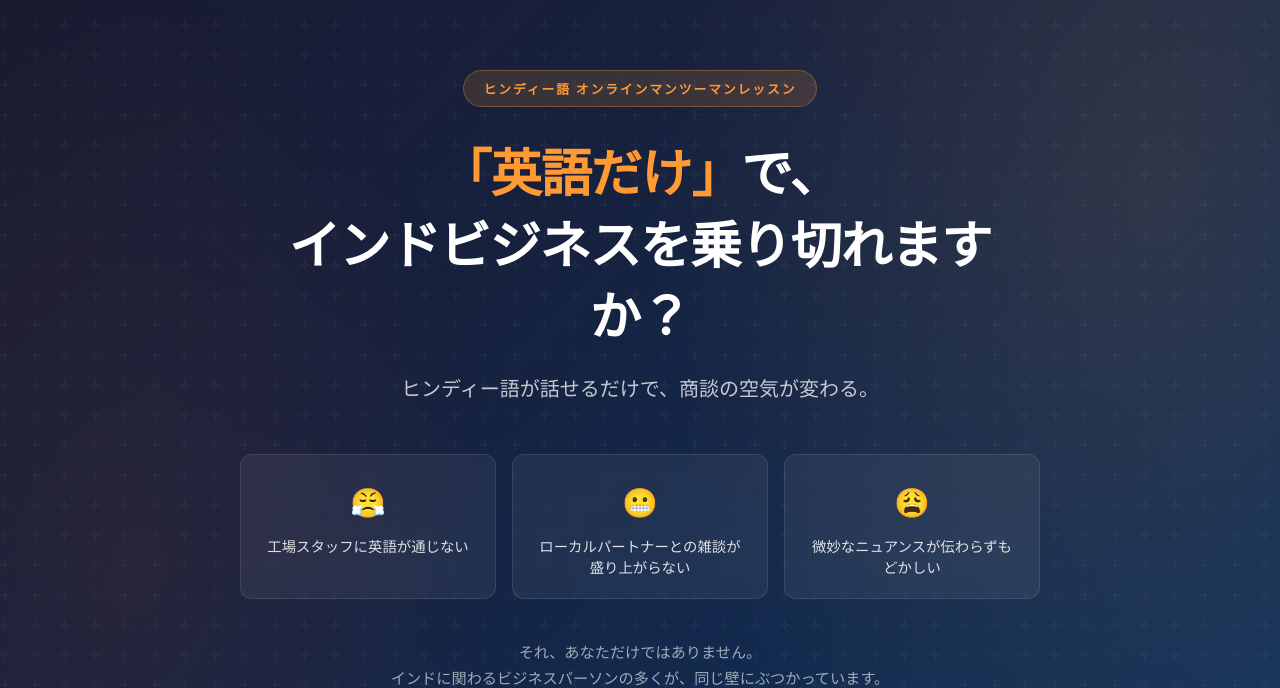
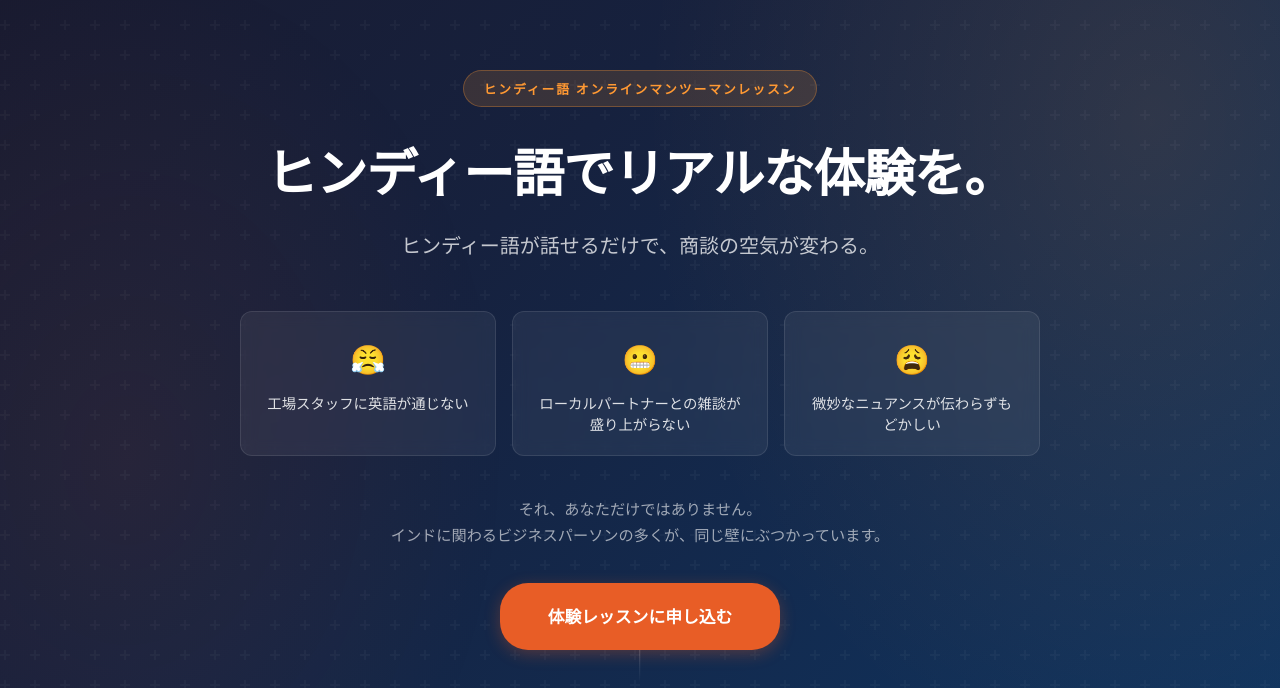
Before and after one commit to harmonic-society/hindi, a plain HTML site: page index.html in a window 1280 px wide. Shown: the part 130-818 px from the top of the page. Drawn offline with Linux system fonts and the light colour scheme.

Commit message:
Update hero title to ヒンディー語でリアルな体験を。
Co-Authored-By: Claude Opus 4.6 <noreply@anthropic.com>

```diff
--- a/index.html
+++ b/index.html
@@ -37,8 +37,7 @@
     <div class="hero-content fade-in">
       <p class="hero-label">ヒンディー語 オンラインマンツーマンレッスン</p>
       <h1 class="hero-title">
-        <span class="hero-title-accent">「英語だけ」</span>で、<br>
-        インドビジネスを<br class="sp-only">乗り切れますか？
+        ヒンディー語で<br class="sp-only">リアルな体験を。
       </h1>
       <p class="hero-subtitle">ヒンディー語が話せるだけで、商談の空気が変わる。</p>
       <div class="hero-problems">
```
